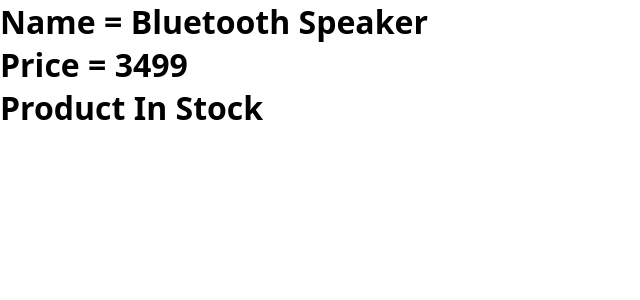
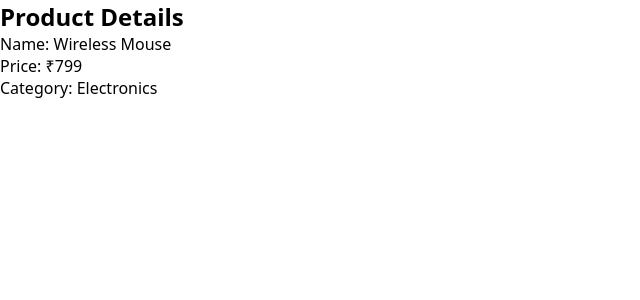
Before and after one commit to EshwarRao717/PRACTICE-SET2-PROPS-, a React (Vite) app in the folder 01-jsx/: page / in a window 1280 px wide. Shown: the top 300 px of the page, without its empty margins (0-640 px from the left). Built offline with nearby package versions, Linux system fonts and the light colour scheme.

Commit message:
09-Commit

```diff
--- a/01-jsx/src/App.jsx
+++ b/01-jsx/src/App.jsx
@@ -1,11 +1,19 @@
-import ProductInfo from "./Compnents/ProductInfo";
+
+import ProductDetails from "./Compnents/ProductDetails";
 
 
+function App() {
+  const productData = {
+    name: "Wireless Mouse",
+    price: 799,
+    category: "Electronics"
+  };
 
-const App = () => {
   return (
-    <ProductInfo name = "Bluetooth Speaker" price ="3499" inStock = {true}/>
+    <div>
+    <ProductDetails product={productData}/>
+    </div>
   );
-};
+}
 
 export default App;
--- /dev/null
+++ b/01-jsx/src/Compnents/ProductDetails.jsx
@@ -0,0 +1,14 @@
+
+
+const ProductDetails = ({ product }) => {
+  return (
+    <div>
+      <h2>Product Details</h2>
+      <p>Name: {product.name}</p>
+      <p>Price: ₹{product.price}</p>
+      <p>Category: {product.category}</p>
+    </div>
+  );
+};
+
+export default ProductDetails;
--- a/01-jsx/src/Compnents/ProductInfo.jsx
+++ /dev/null
@@ -1,19 +0,0 @@
-import React from 'react'
-
-const ProductInfo = ({name,price,inStock}) => {
-  return (
-    <div>
-        <div className="name">
-            <h1>Name = {name}</h1>
-        </div>
-        <div className="Price">
-            <h1>Price = {price}</h1>
-        </div>
-        <div className="instock">
-            <h1> Product {inStock ? "In Stock":"Out OF Stock"}</h1>
-        </div>
-    </div>
-  )
-}
-
-export default ProductInfo
```
